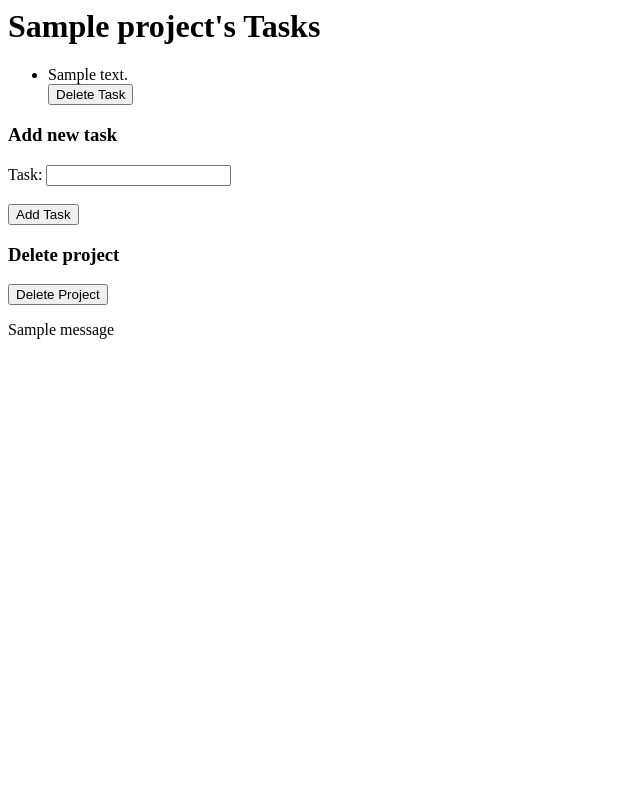
After one commit to chackop/python-fastapi-flask-apps, a Flask app: page /project/1 in a window 1280 px wide. The commit adds this page. Shown: the whole page, without its empty margins (0-640 px from the left). Run offline with Flask 3, Linux system fonts and the light colour scheme; tables that the repository leaves empty hold one stand-in row (values such as "Sample post"); one stand-in notice (Sample message) is shown; some libraries are stand-ins or nearby versions.

Commit message:
added flask project

```diff
--- a/books-env/flask-task/app.py
+++ b/books-env/flask-task/app.py
@@ -1,12 +1,92 @@
-from flask import Flask, render_template
+from flask import Flask, render_template, request, flash, url_for, redirect
+from flask_sqlalchemy import SQLAlchemy
 
 app = Flask(__name__)
+
+app.config[
+    "SQLALCHEMY_DATABASE_URI"
+] = "postgresql+psycopg2://<user>:<pwd>@localhost/<dbname>"
+app.config["SECRET_KEY"] = "random value"
+
+db = SQLAlchemy(app)
+
+
+class Project(db.Model):
+    __tablename__ = "projects"
+    project_id = db.Column(db.Integer, primary_key=True)
+    title = db.Column(db.String(length=50))
+
+    task = db.relationship(
+        "Task", back_populates="project", cascade="all, delete-orphan"
+    )
+
+
+class Task(db.Model):
+    __tablename__ = "tasks"
+    task_id = db.Column(db.Integer, primary_key=True)
+    project_id = db.Column(db.Integer, db.ForeignKey("projects.project_id"))
+    description = db.Column(db.String(length=50))
+
+    project = db.relationship("Project", back_populates="task")
 
 
 # Define a route
 @app.route("/")
 def show_projects():
-    return render_template("index.html")
+    return render_template("index.html", projects=Project.query.all())
+    # return render_template("index.html")
+
+
+@app.route("/project/<project_id>")
+def show_tasks(project_id):
+    return render_template(
+        "project-tasks.html",
+        project=Project.query.filter_by(project_id=project_id).first(),
+        tasks=Task.query.filter_by(project_id=project_id).all(),
+    )
+    # return render_template("project-tasks.html", project_id=project_id)
+
+
+@app.route("/add/project", methods=["POST"])
+def add_project():
+    if not request.form["project-title"]:
+        flash("Enter a title for your new project", "red")
+    else:
+        project = Project(title=request.form["project-title"])
+        db.session.add(project)
+        db.session.commit()
+        flash("Project added successfully", "green")
+    return redirect(url_for("show_projects"))
+
+
+@app.route("/add/task/<project_id>", methods=["POST"])
+def add_task(project_id):
+    if not request.form["task-name"]:
+        flash("Enter a description for your new task", "red")
+    else:
+        task = Task(description=request.form["task-name"], project_id=project_id)
+        db.session.add(task)
+        db.session.commit()
+        flash("Task added successfullly", "green")
+    return redirect(url_for("show_tasks", project_id=project_id))
+
+
+@app.route("/delete/task/<task_id>", methods=["POST"])
+def delete_task(task_id):
+    # Delete task
+    pending_delete_task = Task.query.filter_by(task_id=task_id).first()
+    original_project_id = pending_delete_task.project.project_id
+    db.session.delete(pending_delete_task)
+    db.session.commit()
+    return redirect(url_for("show_tasks", project_id=original_project_id))
+
+
+@app.route("/delete/project/<project_id>", methods=["POST"])
+def delete_project(project_id):
+    pending_delete_project = Project.query.filter_by(project_id=project_id).first()
+    db.session.delete(pending_delete_project)
+    db.session.commit()
+    return redirect(url_for("show_projects"))
 
 
 app.run(debug=True, host="127.0.0.1", port=3000)
--- /dev/null
+++ b/books-env/flask-task/templates/project-tasks.html
@@ -0,0 +1,30 @@
+<html>
+  <body>
+    <h1>{{project.title}}'s Tasks</h1>
+    <ul>
+      {% for task in tasks %}
+      <li>{{ task.description }}</li>
+      <form action="/delete/task/{{task.task_id}}" method="POST">
+        <input type="submit" value="Delete Task" />
+      </form>
+      {% endfor %}
+    </ul>
+
+    <h3>Add new task</h3>
+    <form action="/add/task/{{project.project_id}}" method="POST">
+      Task: <input type="text" name="task-name" />
+      <br />
+      <br />
+      <input type="submit" value="Add Task" />
+    </form>
+
+    <h3>Delete project</h3>
+    <form action="/delete/project/{{project.project_id}}" method="POST">
+      <input type="submit" value="Delete Project" />
+    </form>
+
+    {%- for category, message in get_flashed_messages(with_categories=true) %}
+    <div style="color: {{ category }}">{{ message }}</div>
+    {%- endfor %}
+  </body>
+</html>
```
Also changed, not shown: books-env/flask-task/database.py (added, +47 -0 lines), books-env/flask-task/templates/index.html (+26 -1 lines).
